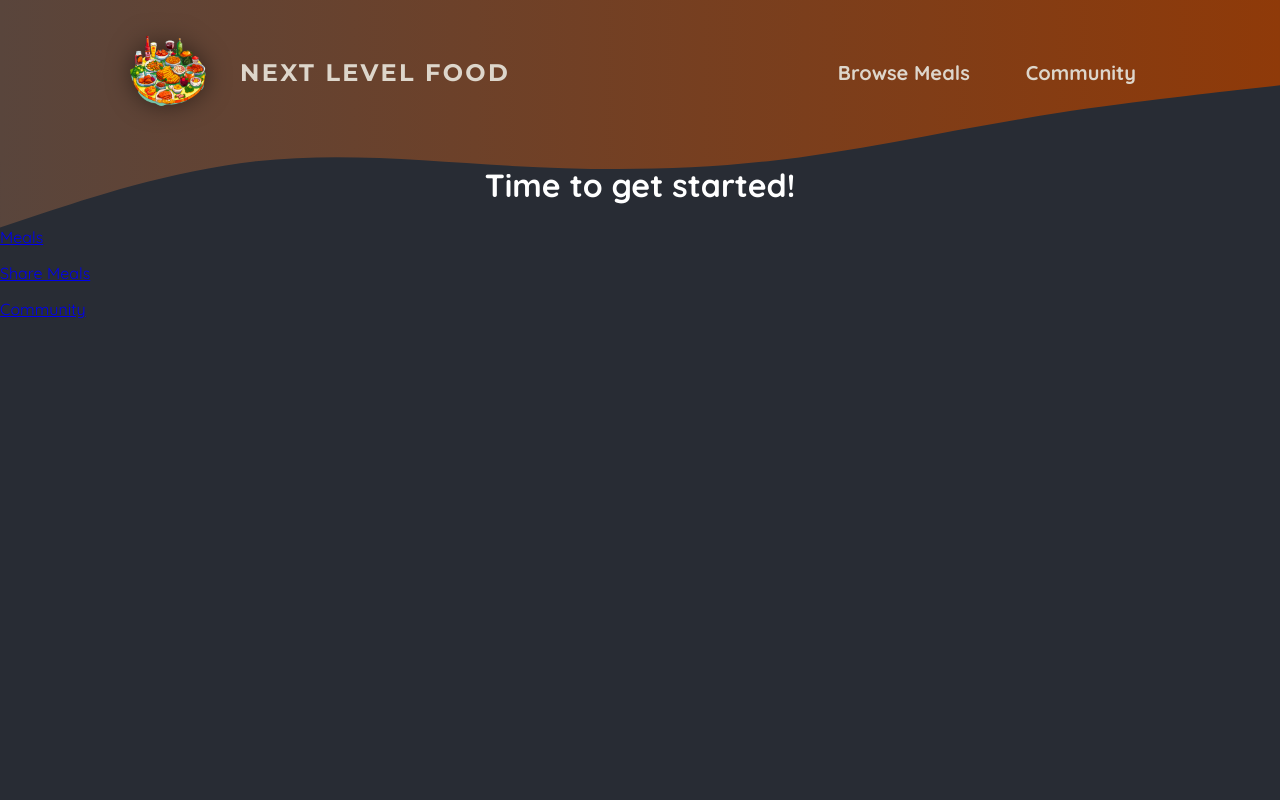
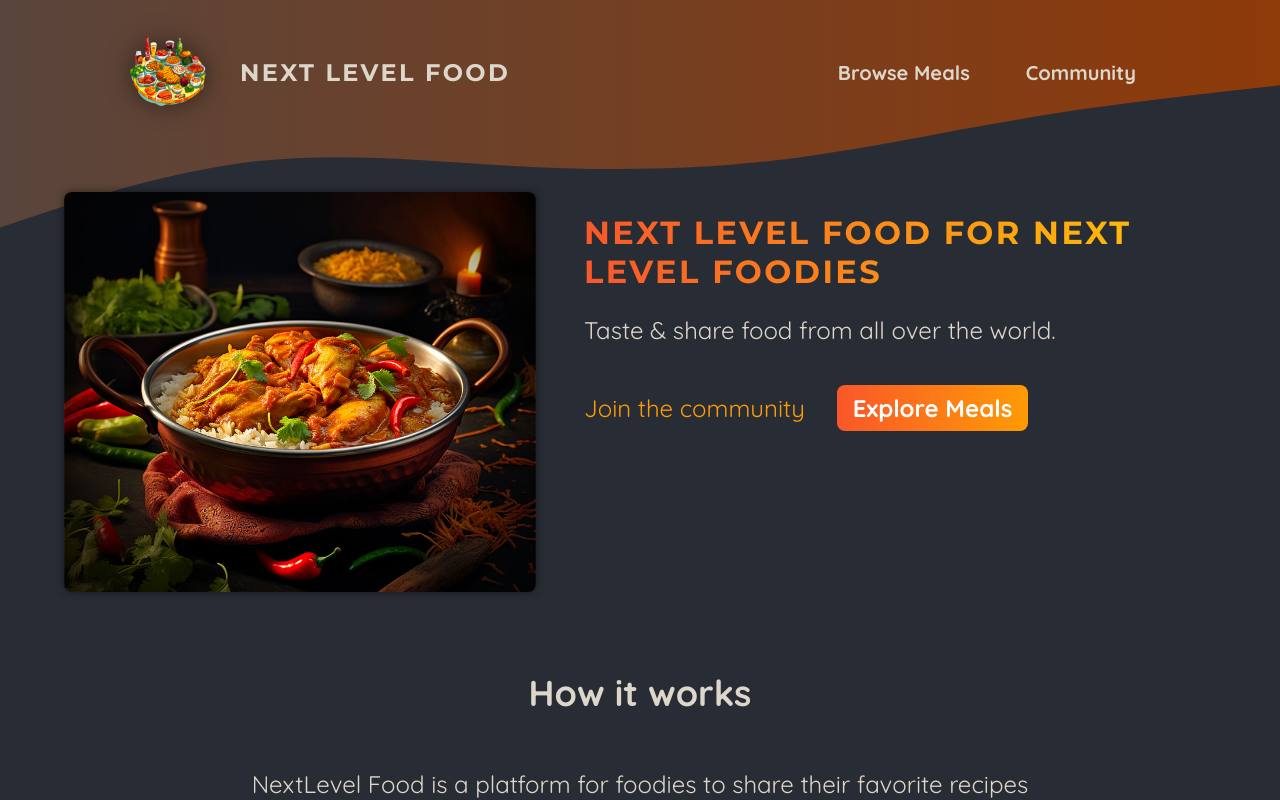
Before and after one commit to BAslani/foodies, a Next.js app: page / in a window 1280 px wide. Shown: the top 800 px of the page. Built offline with nearby package versions, Linux system fonts and the light colour scheme.

Commit message:
feat: added content to the home page

```diff
--- /dev/null
+++ b/app/page.module.css
@@ -0,0 +1,75 @@
+.header {
+  display: flex;
+  gap: 3rem;
+  margin: 3rem auto;
+  width: 90%;
+  max-width: 75rem;
+}
+
+.slideshow {
+  width: 40rem;
+  height: 25rem;
+}
+
+.hero {
+  color: #ddd6cb;
+  font-size: 1.5rem;
+}
+
+.hero h1 {
+  font-size: 2rem;
+  font-weight: bold;
+  font-family: 'Montserrat', sans-serif;
+  letter-spacing: 0.15rem;
+  text-transform: uppercase;
+  background: linear-gradient(90deg, #f9572a, #ffc905);
+  background-clip: text;
+  -webkit-background-clip: text;
+  -webkit-text-fill-color: transparent;
+}
+
+.cta {
+  font-size: 1.5rem;
+  display: flex;
+  gap: 1rem;
+}
+
+.cta a {
+  display: inline-block;
+  margin-top: 1rem;
+  padding: 0.5rem 1rem;
+  border-radius: 0.5rem;
+  background: linear-gradient(90deg, #f9572a, #ff9b05);
+  color: #ffffff;
+  font-weight: bold;
+  text-decoration: none;
+}
+
+.cta a:hover,
+.cta a:active {
+  background: linear-gradient(90deg, #fd4715, #f9b241);
+}
+
+.cta a:first-child {
+  background: transparent;
+  font-weight: normal;
+  color: #ff9b05;
+  padding-left: 0;
+}
+
+.cta a:first-child:hover,
+.cta a:first-child:active {
+  background: transparent;
+  color: #f9b241;
+}
+
+.section {
+  display: flex;
+  flex-direction: column;
+  color: #ddd6cb;
+  font-size: 1.5rem;
+  max-width: 50rem;
+  width: 90%;
+  margin: 2rem auto;
+  text-align: center;
+}
--- a/app/page.tsx
+++ b/app/page.tsx
@@ -1,20 +1,52 @@
 import Link from "next/link"
+import styles from "./page.module.css"
+import ImageSlideshow from "@/components/SlideShow/ImageSlideShow"
 
 export default function Home() {
   return (
+    <>
+      <header className={styles.header}>
+        <div className={styles.slideshow}>
+          <ImageSlideshow />
+        </div>
+        <div>
+          <div className={styles.hero}>
+            <h1>Next Level Food for Next Level Foodies</h1>
+            <p>Taste & share food from all over the world.</p>
+          </div>
+          <div className={styles.cta}>
+            <Link href={"/community"}>Join the community</Link>
+            <Link href={"/meals"}>Explore Meals</Link>
+          </div>
+        </div>
+      </header>
       <main>
-      <h1 style={{ color: "white", textAlign: "center" }}>
-        Time to get started!
-      </h1>
+        <section className={styles.section}>
+          <h2>How it works</h2>
           <p>
-        <Link href={"/meals"}>Meals</Link>
+            NextLevel Food is a platform for foodies to share their favorite
+            recipes with the world. It&apos;s a place to discover new dishes,
+            and to connect with other food lovers.
           </p>
           <p>
-        <Link href={"/meals/share"}>Share Meals</Link>
+            NextLevel Food is a place to discover new dishes, and to connect
+            with other food lovers.
+          </p>
+        </section>
+
+        <section className={styles.section}>
+          <h2>Why NextLevel Food?</h2>
+          <p>
+            NextLevel Food is a platform for foodies to share their favorite
+            recipes with the world. It&apos;s a place to discover new dishes,
+            and to connect with other food lovers.
           </p>
           <p>
-        <Link href={"/community"}>Community</Link>
+            NextLevel Food is a place to discover new dishes, and to connect
+            with other food lovers.
           </p>
+        </section>
       </main>
+    </>
   )
 }
--- /dev/null
+++ b/components/SlideShow/ImageSlideShow.tsx
@@ -0,0 +1,50 @@
+"use client"
+
+import { useEffect, useState } from "react"
+import Image from "next/image"
+
+import burgerImg from "@/assets/burger.jpg"
+import curryImg from "@/assets/curry.jpg"
+import dumplingsImg from "@/assets/dumplings.jpg"
+import macncheeseImg from "@/assets/macncheese.jpg"
+import pizzaImg from "@/assets/pizza.jpg"
+import schnitzelImg from "@/assets/schnitzel.jpg"
+import tomatoSaladImg from "@/assets/tomato-salad.jpg"
+import styles from "./image-slideshow.module.css"
+
+const images = [
+  { image: burgerImg, alt: "A delicious, juicy burger" },
+  { image: curryImg, alt: "A delicious, spicy curry" },
+  { image: dumplingsImg, alt: "Steamed dumplings" },
+  { image: macncheeseImg, alt: "Mac and cheese" },
+  { image: pizzaImg, alt: "A delicious pizza" },
+  { image: schnitzelImg, alt: "A delicious schnitzel" },
+  { image: tomatoSaladImg, alt: "A delicious tomato salad" },
+]
+
+export default function ImageSlideshow() {
+  const [currentImageIndex, setCurrentImageIndex] = useState(0)
+
+  useEffect(() => {
+    const interval = setInterval(() => {
+      setCurrentImageIndex((prevIndex) =>
+        prevIndex < images.length - 1 ? prevIndex + 1 : 0
+      )
+    }, 5000)
+
+    return () => clearInterval(interval)
+  }, [])
+
+  return (
+    <div className={styles.slideshow}>
+      {images.map((image, index) => (
+        <Image
+          key={index}
+          src={image.image}
+          className={index === currentImageIndex ? styles.active : ""}
+          alt={image.alt}
+        />
+      ))}
+    </div>
+  )
+}
--- /dev/null
+++ b/components/SlideShow/image-slideshow.module.css
@@ -0,0 +1,26 @@
+.slideshow {
+  position: relative;
+  width: 100%;
+  height: 100%;
+  border-radius: 8px;
+  overflow: hidden;
+  box-shadow: 0 0 0.5rem rgba(0, 0, 0, 0.5);
+}
+
+.slideshow img {
+  width: 100%;
+  height: 100%;
+  object-fit: cover;
+  position: absolute;
+  top: 0;
+  left: 0;
+  opacity: 0;
+  transform: scale(1.1) translateX(-1rem) rotate(-5deg);
+  transition: all 0.5s ease-in-out;
+}
+
+.slideshow .active {
+  z-index: 1;
+  opacity: 1;
+  transform: scale(1) translateX(0) rotate(0);
+}
```
Lines whose indentation alone changed are shown as unchanged.
